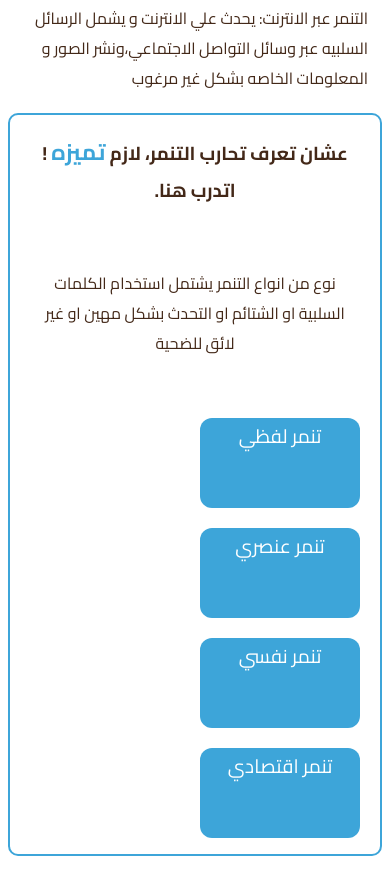
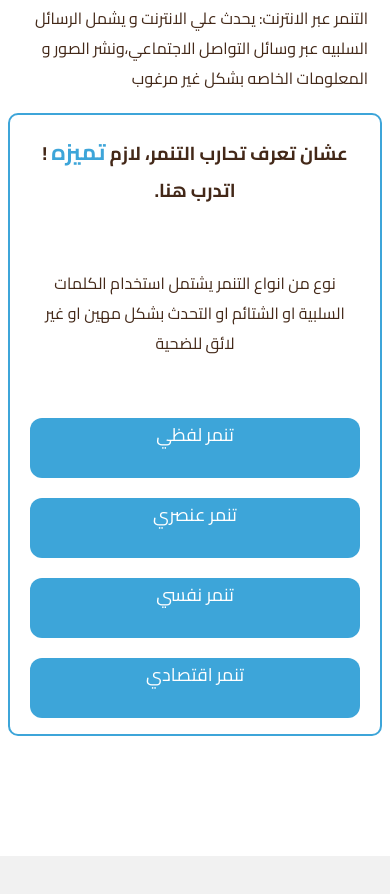
Before and after one commit to MariemYasserM/bullying, a plain HTML site: page index.html in a window 390 px wide. Shown: the part 1852-2746 px from the top of the page. Drawn offline with Linux system fonts and the light colour scheme.

Commit message:
button fix final

```diff
--- a/index.html
+++ b/index.html
@@ -45,7 +45,7 @@
         <img src="images/bullied-kid.png" alt="bullied-kid" />
         <h3>
           في انواع كتيره من التنمر،وبتختلف الانواع حسب السياق و البيئة الي بيحصل
-          فيها التنمر من انواع التنمر الشائعه:
+          فيها التنمر من انواع التنمر الشائعة
         </h3>
 
         <ul>
@@ -89,10 +89,10 @@
           <p id="question"></p>
           <h4 id="scoreText" style="display: none"></h4>
           <div>
-            <div id="answer1">تنمر لفظي</div>
-            <div id="answer2">تنمر عنصري</div>
-            <div id="answer3">تنمر نفسي</div>
-            <div id="answer4">تنمر اقتصادي</div>
+            <div class="button" id="answer1">تنمر لفظي</div>
+            <div class="button" id="answer2">تنمر عنصري</div>
+            <div class="button" id="answer3">تنمر نفسي</div>
+            <div class="button" id="answer4">تنمر اقتصادي</div>
           </div>
         </div>
       </section>
--- a/styles.css
+++ b/styles.css
@@ -207,7 +207,7 @@ section ul {
 
 
 
-.quiz >div>div {
+.quiz .button {
     color: white;
     font-size: larger;
     width: 160px;
@@ -219,7 +219,7 @@ section ul {
     cursor: pointer;
 }
 
-.quiz >div>div:hover {
+.quiz .button:hover {
     scale: 1.05;
 }
 
@@ -229,7 +229,7 @@ section ul {
         gap: 20px;
     }
 
-    .quiz button {
+    .quiz .button {
         width: 100%;
         height: 60px;
         font-size: large;
```
